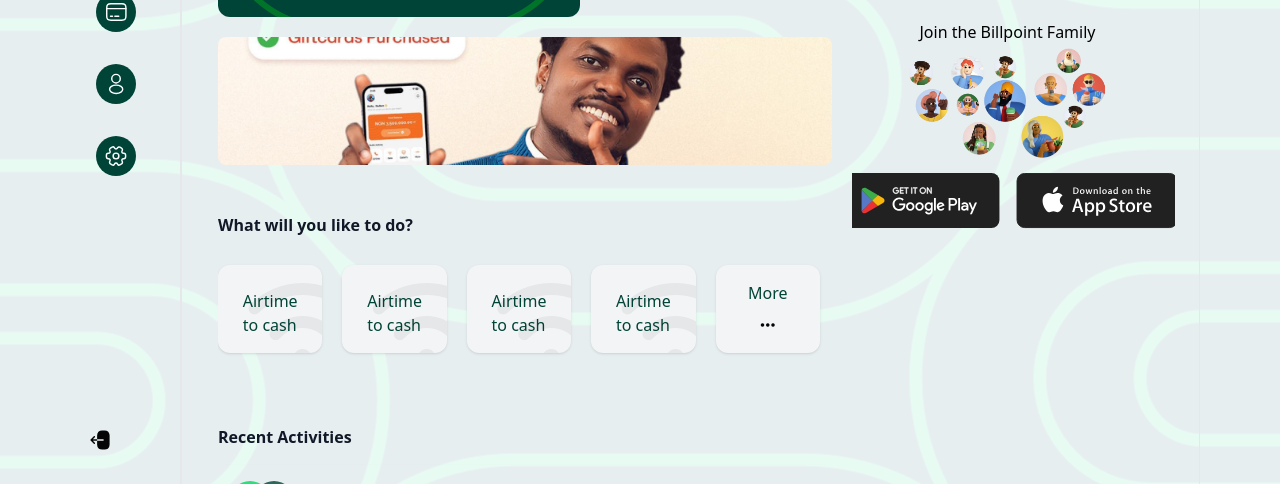
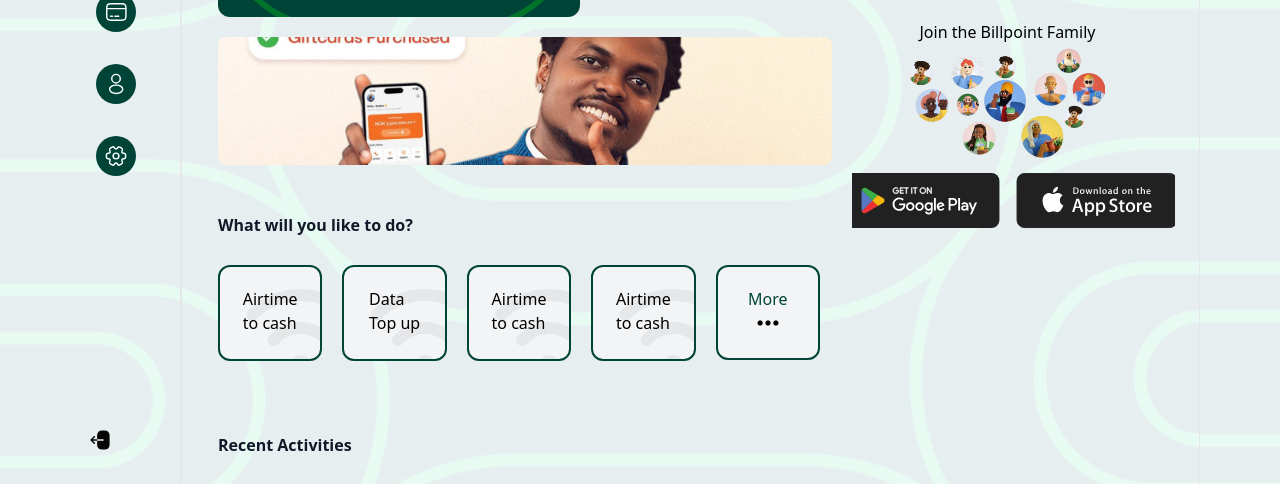
Before and after one commit to Rasheed124/gtech, a website: page user/index.html in a window 1280 px wide. Shown: the part 316-800 px from the top of the page. Drawn offline with Linux system fonts and the light colour scheme.

Commit message:
changes upated

```diff
--- a/user/index.html
+++ b/user/index.html
@@ -911,7 +911,6 @@
                       }"
                         class="min-w-[390px] md:min-w-full flex justify-between p-5 text-left text-white w-full bg-primary dark:bg-primary/75 rounded-xl col-span-6 bg-no-repeat bg-center bg-blend-overlay bg-cover bg-[url('../../images/dash-wallet-bg.png')]"
                       >
-                      <!-- <img src="../images/dash-wallet-bg.png" alt=""> -->
                         <!-- Left Side: Balance Area -->
                         <div x-cloak class="flex flex-col">
                           <p class="text-sm">Total Balance</p>
@@ -1144,9 +1143,9 @@
                       <div
                         class="grid-cols-3 grid md:grid-cols-5 gap-5 lg:pb-10 pr-3 py-3"
                       >
-                        <a href="">
+                        <a href="#">
                           <div
-                            class="relative pb-10 lg:pb-4 dark:bg-gray-800 dark:text-white px-5 py-4 flex items-center justify-center overflow-hidden text-primary duration-200 ease-linear bg-gray-100 lg:p-6 hover:bg-primary-50 shadow gap-x-5 rounded-xl"
+                            class="relative p-5 pb-6  min-h-[50px] dark:bg-gray-800 dark:text-white flex items-center justify-center overflow-hidden text-primar border-2 border-primary duration-200 ease-linear bg-gray-100  hover:bg-primary-50   rounded-xl"
                           >
                             <div>
                               <div class="font-medium lg:font-normal">
@@ -1162,11 +1161,28 @@
                             </div>
                           </div>
                         </a>
-
-                        <!-- AirTime to Cash -->
-                        <a href="">
+                        <a href="#">
                           <div
-                            class="relative pb-10 lg:pb-4 dark:bg-gray-800 dark:text-white px-5 py-4 flex items-center justify-center overflow-hidden text-primary duration-200 ease-linear bg-gray-100 lg:p-6 hover:bg-primary-50 shadow gap-x-5 rounded-xl"
+                            class="relative p-5 pb-6  min-h-[50px] dark:bg-gray-800 dark:text-white flex items-center justify-center overflow-hidden text-primar border-2 border-primary duration-200 ease-linear bg-gray-100  hover:bg-primary-50   rounded-xl"
+                          >
+                            <div>
+                              <div class="font-medium lg:font-normal">
+                                Data
+                                <span class="block">Top up</span>
+                              </div>
+                            </div>
+
+                            <div
+                              class="absolute text-black dark:text-white/70 opacity-5 -right-10 -bottom-5"
+                            >
+                              <i class="fas fa-6x fa-wifi"></i>
+                            </div>
+                          </div>
+                        </a>
+
+                        <a href="#">
+                          <div
+                            class="relative p-5 pb-6  min-h-[50px] dark:bg-gray-800 dark:text-white flex items-center justify-center overflow-hidden text-primar border-2 border-primary duration-200 ease-linear bg-gray-100  hover:bg-primary-50   rounded-xl"
                           >
                             <div>
                               <div class="font-medium lg:font-normal">
@@ -1182,10 +1198,9 @@
                             </div>
                           </div>
                         </a>
-
-                        <a href="">
+                        <a href="#">
                           <div
-                            class="relative pb-10 lg:pb-4 dark:bg-gray-800 dark:text-white px-5 py-4 flex items-center justify-center overflow-hidden text-primary duration-200 ease-linear bg-gray-100 lg:p-6 hover:bg-primary-50 shadow gap-x-5 rounded-xl"
+                            class="relative p-5 pb-6  min-h-[50px] dark:bg-gray-800 dark:text-white flex items-center justify-center overflow-hidden text-primar border-2 border-primary duration-200 ease-linear bg-gray-100  hover:bg-primary-50   rounded-xl"
                           >
                             <div>
                               <div class="font-medium lg:font-normal">
@@ -1202,38 +1217,21 @@
                           </div>
                         </a>
 
-                        <a href="">
+
+
+                        <!-- Button -->
+                      <a href="#">
                           <div
-                            class="relative pb-10 lg:pb-4 dark:bg-gray-800 dark:text-white px-5 py-4 flex items-center justify-center overflow-hidden text-primary duration-200 ease-linear bg-gray-100 lg:p-6 hover:bg-primary-50 shadow gap-x-5 rounded-xl"
-                          >
-                            <div>
-                              <div class="font-medium lg:font-normal">
-                                Airtime
-                                <span class="block">to cash</span>
-                              </div>
-                            </div>
-
-                            <div
-                              class="absolute text-black dark:text-white/70 opacity-5 -right-10 -bottom-5"
-                            >
-                              <i class="fas fa-6x fa-wifi"></i>
-                            </div>
-                          </div>
-                        </a>
-
-                        <!-- Button -->
-                        <a href="">
-                          <div
-                            class="relative dark:bg-gray-800 dark:text-white flex items-center justify-center overflow-hidden text-primary duration-200 ease-linear bg-gray-100 pt-4 pb-8 px-6 lg:pb-4 hover:bg-primary-50 shadow gap-x-5 rounded-xl"
+                            class="relative p-5  dark:bg-gray-800 dark:text-white flex items-center justify-center overflow-hidden text-primary duration-200 ease-linear bg-gray-100  hover:bg-primary-50 border-2 border-primary  rounded-xl"
                           >
                             <div
                               class="flex flex-col justify-center items-center"
                             >
                               <p class="font-medium lg:font-normal">More</p>
 
-                              <div class="text-black dark:text-white/40 mt-2">
+                              <div class="text-black  dark:text-white/40 ">
                                 <i
-                                  class="fa fa-ellipsis-h"
+                                  class="fa fa-ellipsis-h text-2xl"
                                   aria-hidden="true"
                                 ></i>
                               </div>
```
Also changed, not shown: css/user/output.css.
